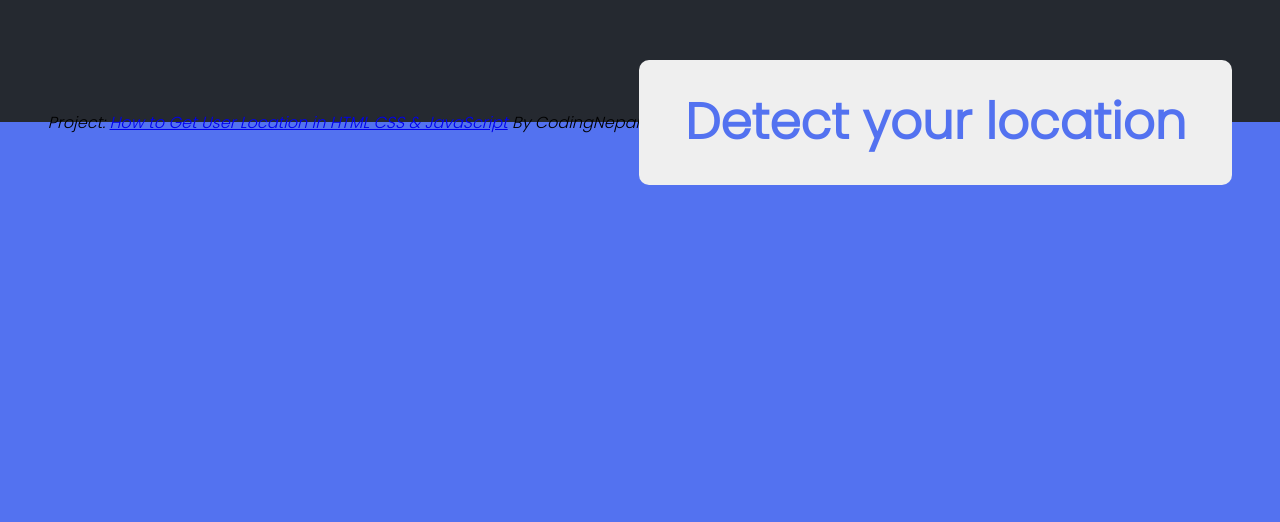
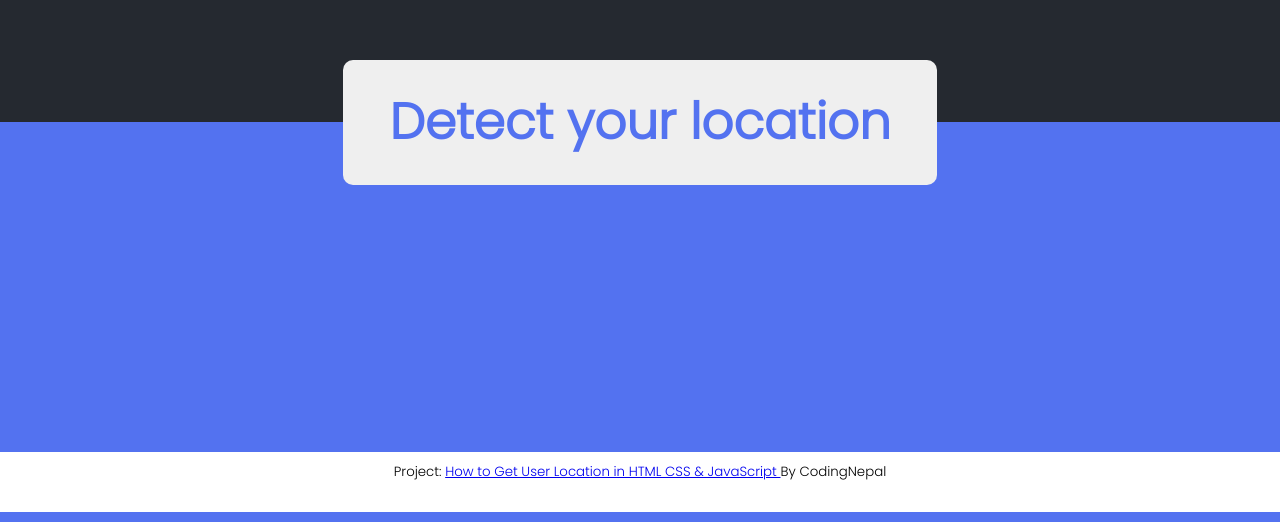
Before and after one commit to myverdict/week7-web-programming-javascript, a plain HTML site: page apis/detect-user-location-api/view.html in a window 1280 px wide. Shown: the part 278-800 px from the top of the page. Drawn offline with Linux system fonts and the light colour scheme.

Commit message:
modified code to api folder
modified the detect user location CSS & HTML file

```diff
--- a/apis/detect-user-location-api/style.css
+++ b/apis/detect-user-location-api/style.css
@@ -27,3 +27,19 @@ button[disabled] {
     background: lightgray;
     opacity: .8;
 }
+
+footer {
+    position: absolute;
+    padding: 10px 10px 10px 10px;
+    bottom: 0;
+    width: 100%;
+
+    /* Height of the footer*/
+    height: 60px;
+    background: white;
+
+    /* other styling */
+    text-align: center;
+    font-size: smaller;
+    margin: 10px;
+}
--- a/apis/detect-user-location-api/view.html
+++ b/apis/detect-user-location-api/view.html
@@ -13,16 +13,18 @@
     <link rel="stylesheet" href="style.css" type="text/css">
 
     <script async defer src="script.js"></script>
-
-    <cite>
-        Project:
-        <a href="https://www.youtube.com/watch?v=J-lUOFXxG_0" target="_blank">How to Get User Location in HTML CSS & JavaScript</a>
-        By CodingNepal
-    </cite>
 </head>
 
 <body>
     <button>Detect your location</button>
+
+    <footer>
+        Project:
+        <a href="https://www.youtube.com/watch?v=J-lUOFXxG_0" target="_blank">
+            How to Get User Location in HTML CSS & JavaScript
+        </a>
+        By CodingNepal
+    </footer>
 </body>
 
 </html>
```
